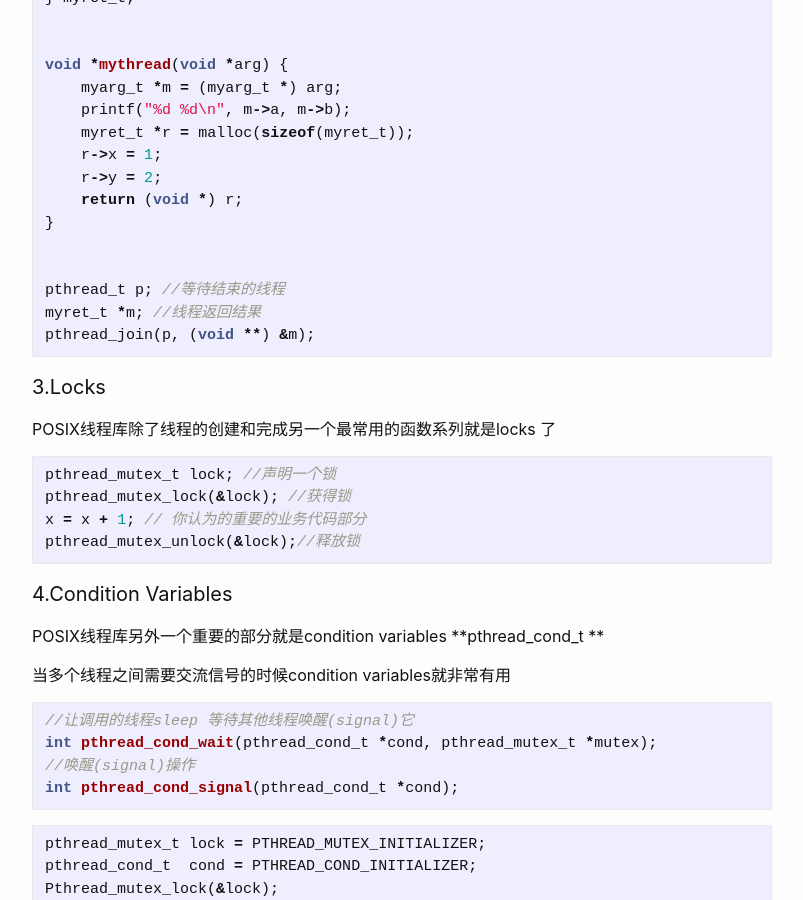
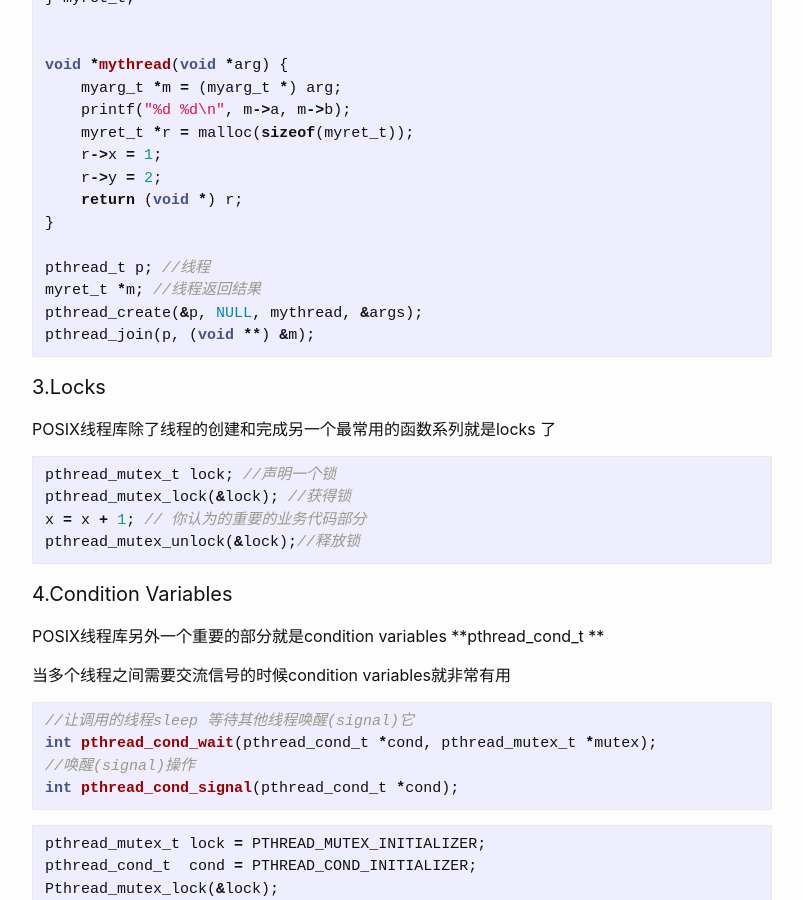
Before and after one commit to alexzhou/alexzhou.github.io, a Jekyll site: the page built from _posts/2019-07-06-thread.markdown, in a window 1280 px wide and 900 px high, scrolled down 1721 px. Shown: the whole window, without its empty margins (238-1041 px from the left). Built offline with Jekyll 4.4.1, drawn with Linux system fonts in a browser that asks for light colours; comment, search, counter and statistics services are not loaded.

Commit message:
Update 2019-07-06-thread.markdown

````diff
--- a/_posts/2019-07-06-thread.markdown
+++ b/_posts/2019-07-06-thread.markdown
@@ -82,9 +82,9 @@ void *mythread(void *arg) {
     return (void *) r;
 }
 
-
-pthread_t p; //等待结束的线程
+pthread_t p; //线程
 myret_t *m; //线程返回结果
+pthread_create(&p, NULL, mythread, &args);
 pthread_join(p, (void **) &m);
 ```
 
````
